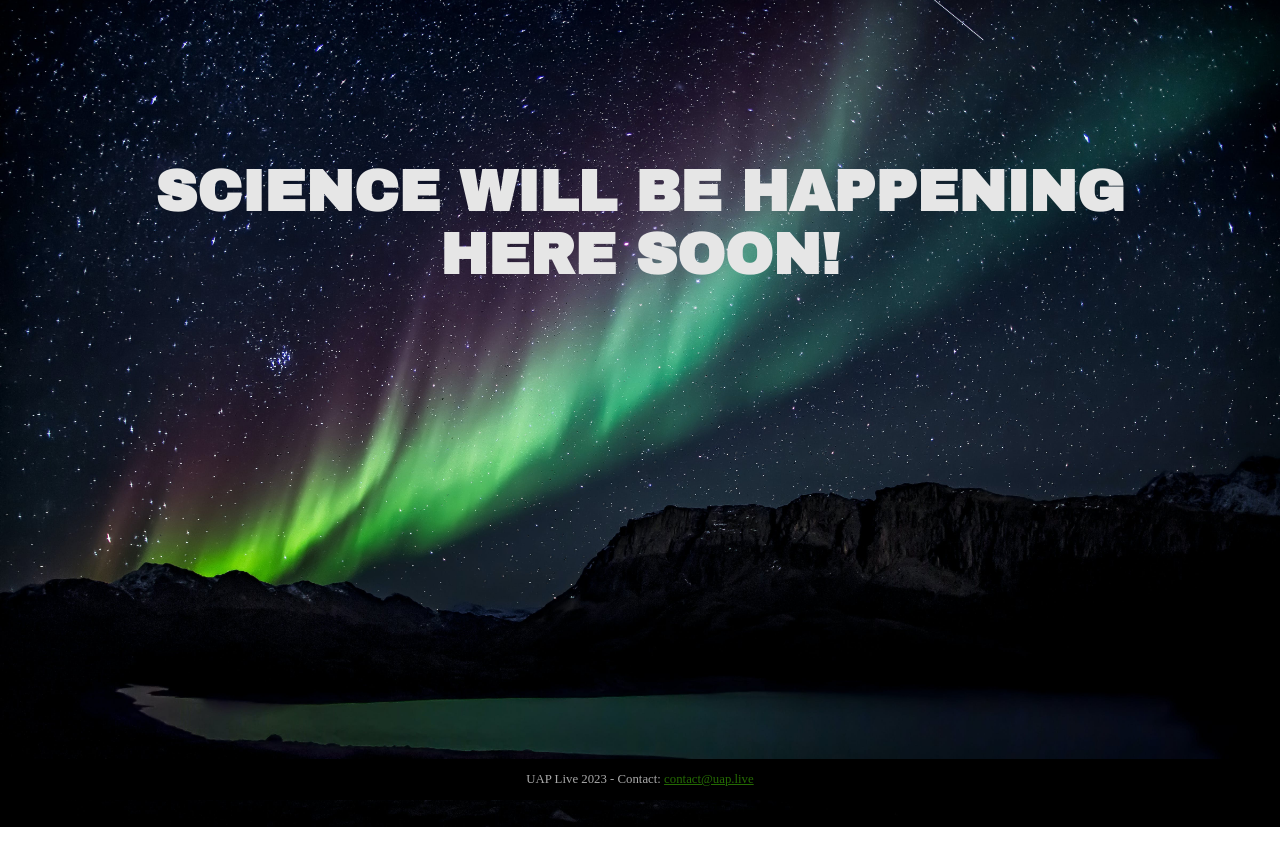
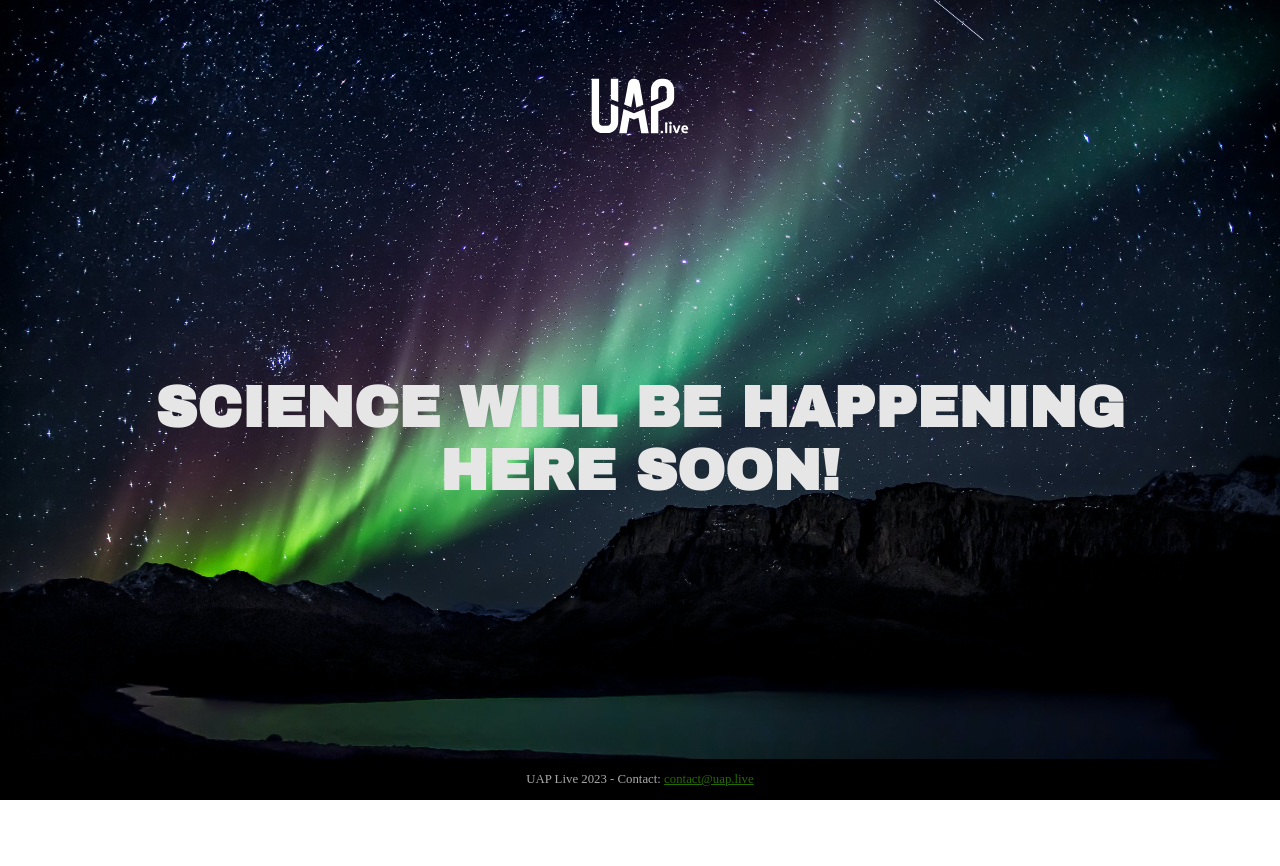
Before and after one commit to PMASTUDIO/placeholder_vbq.github.io, a plain HTML site: page index.html in a window 1280 px wide. After the commit the page ends 800 px from the top, so only its background shows below. Drawn offline with Linux system fonts and the light colour scheme.

Commit message:
Added favicon and loo

```diff
--- a/css/style.css
+++ b/css/style.css
@@ -5,6 +5,11 @@ html {
     height: 100%;
     margin: 0;
     padding: 0;
+}
+
+.logo {
+    max-width: 300px;
+    fill: #fff;
 }
 
 body {
--- a/index.html
+++ b/index.html
@@ -4,9 +4,14 @@
     <meta charset="UTF-8" />
     <meta name="viewport" content="width=device-width, initial-scale=1.0" />
     <title>UAP Live | In development</title>
+    <link rel="apple-touch-icon" sizes="180x180" href="/apple-touch-icon.png" />
+    <link rel="icon" type="image/png" sizes="32x32" href="/favicon-32x32.png" />
+    <link rel="icon" type="image/png" sizes="16x16" href="/favicon-16x16.png" />
+    <link rel="manifest" href="/site.webmanifest" />
     <link rel="stylesheet" href="css/style.css" />
   </head>
   <body>
+    <img src="img/logo.svg" alt="" class="logo" />
     <div class="hero-title">
       <h1>
         Science will be happening<br />
```
Also changed, not shown: android-chrome-192x192.png (added), android-chrome-512x512.png (added), apple-touch-icon.png (added), favicon-16x16.png (added), favicon-32x32.png (added), favicon.ico (added), img/logo.svg (added), site.webmanifest (added).
